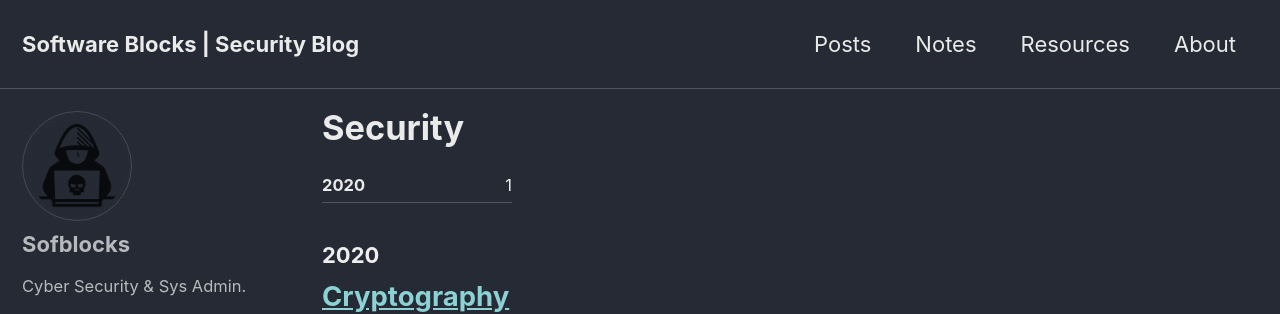
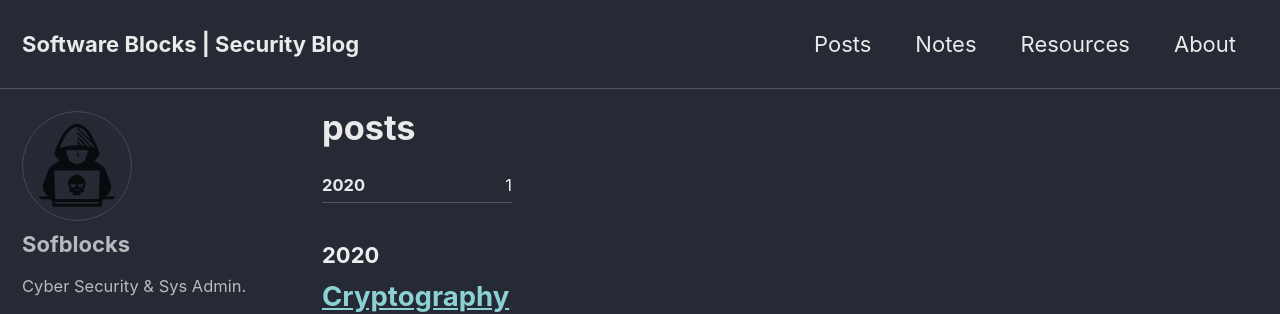
Before and after one commit to sofblocks/sofblocks.github.io, a Jekyll site: the page built from _pages/posts.md, in a window 1280 px wide and 900 px high. Shown: the top 314 px of the window. Built offline with Jekyll 4.4.1, drawn with Linux system fonts in a browser that asks for light colours; cached includes are drawn as plain includes; nearby versions of some CDN libraries.

Commit message:
Changes in Posts page

```diff
--- a/_data/navigation.yml
+++ b/_data/navigation.yml
@@ -1,7 +1,7 @@
 # main links
 main:
   - title: "Posts"
-    url: /security/
+    url: /posts/
   - title: "Notes"
     url: /notes/
   - title: "Resources"
--- a/_pages/security.md
+++ b/_pages/posts.md
@@ -1,6 +1,6 @@
 ---
 layout: posts
-title: "Security"
-permalink: "/security/"
+title: "posts"
+permalink: "/posts/"
 author_profile: true
 ---
```
